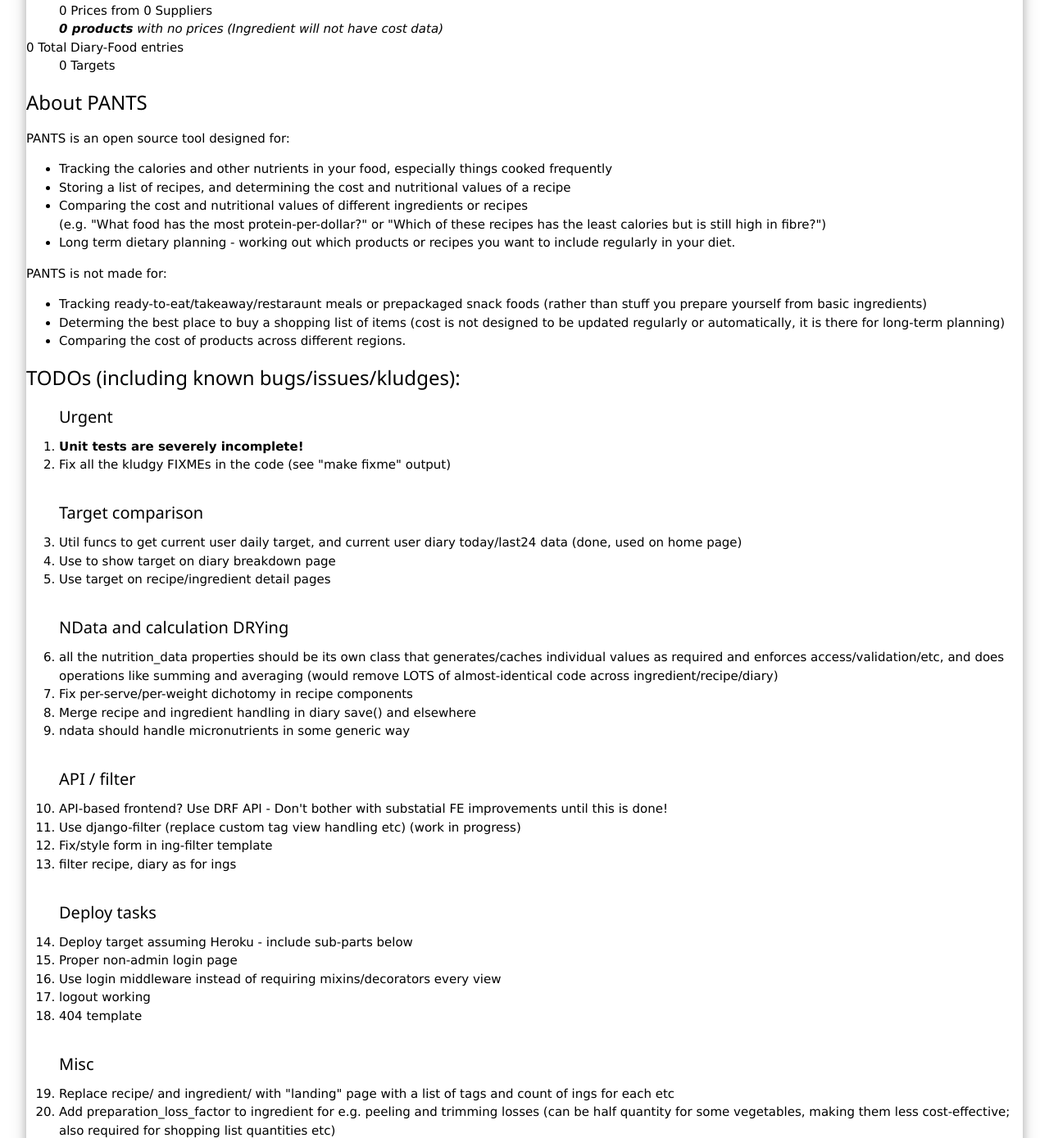
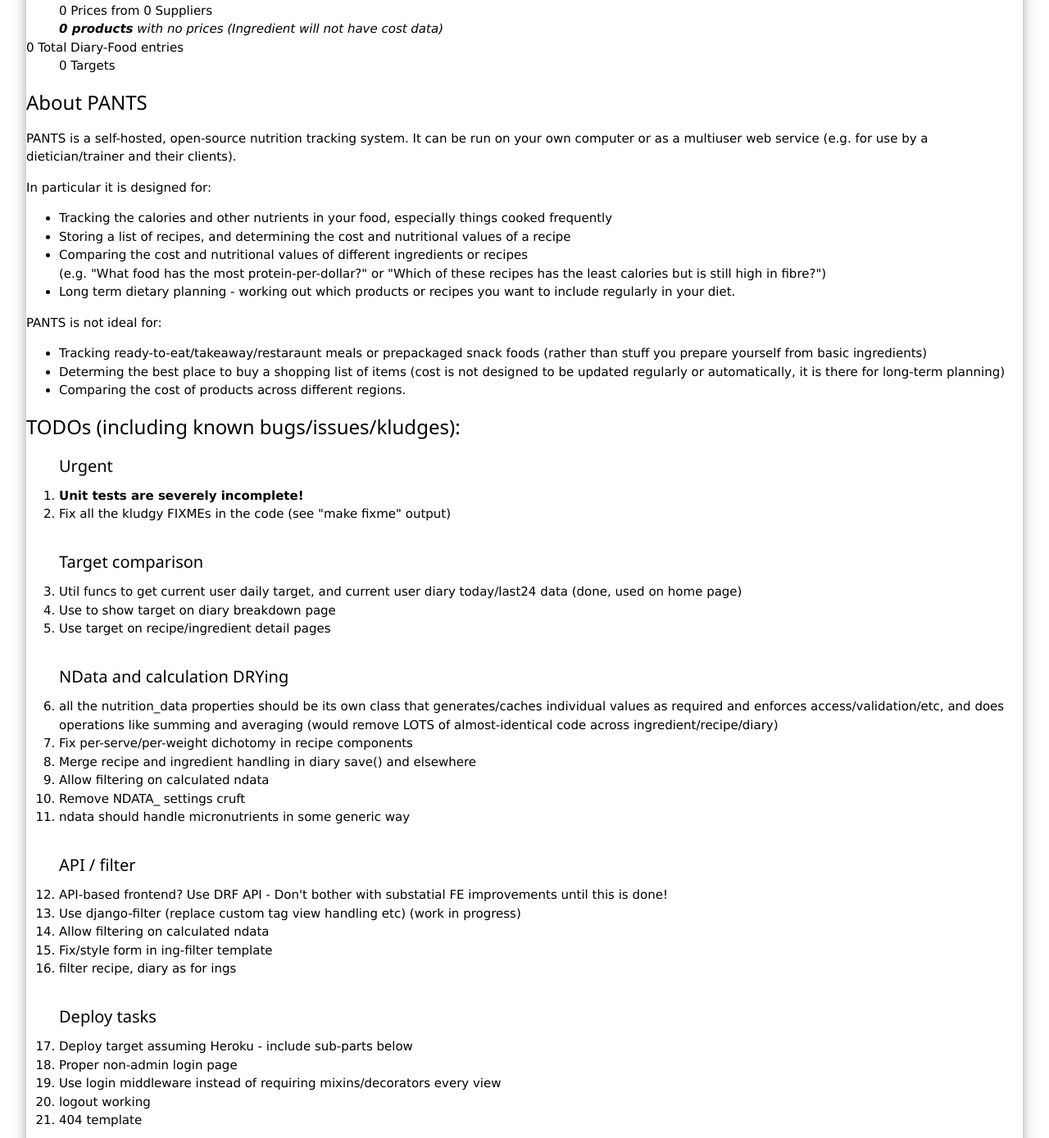
Before and after one commit to dylanleigh/PriceAndNutritionTrackingSystem, a Django app: page /about/ in a window 1280 px wide. Shown: the part 315-1704 px from the top of the page at 82% size. Run offline with Django 3.2, Linux system fonts and the light colour scheme; the visitor is signed in with stand-in values (Sample User, id 1); data that the repository does not hold is empty.

Commit message:
more tidy of about (to be moved to README soon)

```diff
--- a/pants/website/templates/website/about.html
+++ b/pants/website/templates/website/about.html
@@ -21,7 +21,12 @@
 </dl>
 
 <h3>About PANTS</h3>
-<p>PANTS is an open source tool designed for:</p>
+
+<p>PANTS is a self-hosted, open-source nutrition tracking system. It can
+be run on your own computer or as a multiuser web service
+(e.g. for use by a dietician/trainer and their clients).</p>
+
+<p>In particular it is designed for:</p>
 <ul>
    <li>Tracking the calories and other nutrients in your food, especially
    things cooked frequently</li>
@@ -33,7 +38,7 @@
    <li>Long term dietary planning - working out which products or
    recipes you want to include regularly in your diet.</li>
 </ul>
-<p>PANTS is not made for:</p>
+<p>PANTS is not ideal for:</p>
 <ul>
    <li>Tracking ready-to-eat/takeaway/restaraunt meals or prepackaged
    snack foods (rather than stuff you prepare yourself from basic ingredients)</li>
@@ -62,6 +67,8 @@
  almost-identical code across ingredient/recipe/diary)</li>
    <li>Fix per-serve/per-weight dichotomy in recipe components</li>
    <li>Merge recipe and ingredient handling in diary save() and elsewhere</li>
+   <li>Allow filtering on calculated ndata</li>
+   <li>Remove NDATA_ settings cruft</li>
    <li>ndata should handle micronutrients in some generic way</li>
    <br>
    <h4>API / filter</h4>
@@ -69,6 +76,7 @@
    improvements until this is done!</li>
    <li>Use django-filter (replace custom tag view handling etc) (work in
    progress)</li>
+   <li>Allow filtering on calculated ndata</li>
    <li>Fix/style form in ing-filter template</li>
    <li>filter recipe, diary as for ings</li>
    <br>
```
